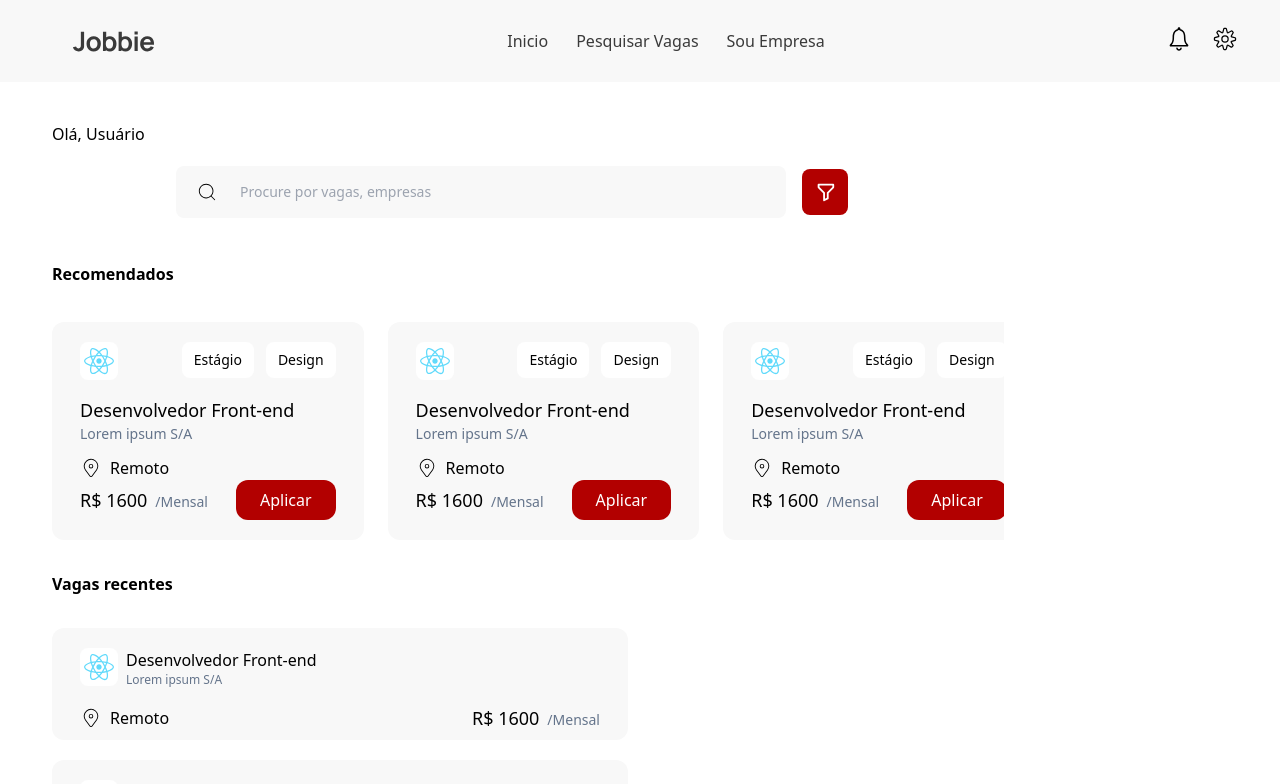
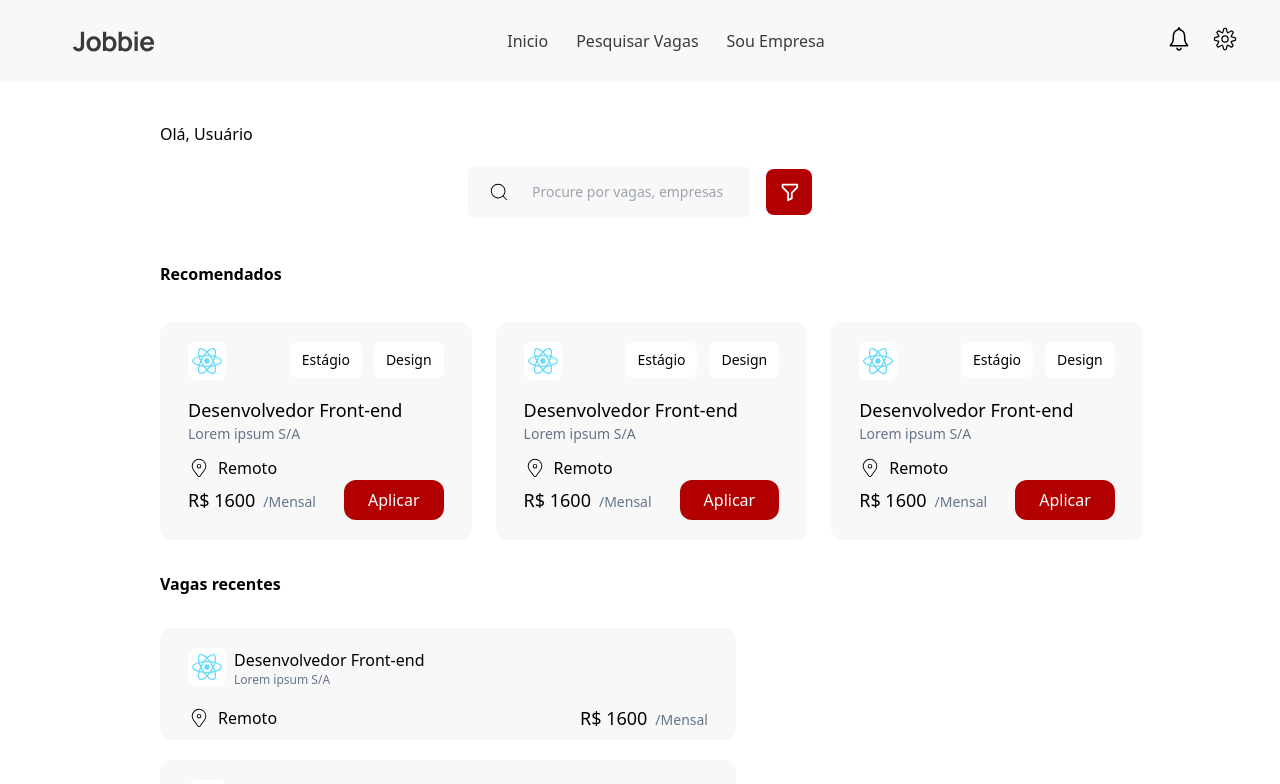
Before and after one commit to jobbie-project/jobbie-app, a Next.js app: page /home-page in a window 1280 px wide. Shown: the top 784 px of the page. Built offline with nearby package versions, Linux system fonts and the light colour scheme.

Commit message:
edit homepage

```diff
--- a/src/pages/home-page.tsx
+++ b/src/pages/home-page.tsx
@@ -32,7 +32,8 @@ export default function Home() {
   return (
     <>
       <Header />
-      <div className="max-w-5xl p-5">
+      <div className="max-w-full items-center p-5 flex flex-col min-h-screen">
+        <div className="max-w-5xl flex flex-col">
           <p className="my-5 px-8 font-normal">Olá, {username}</p>
           <SearchBar />
           <p className="mt-5 py-6 px-8 font-semibold">Recomendados</p>
@@ -58,6 +59,7 @@ export default function Home() {
               ))}
           </div>
         </div>
+      </div>
     </>
   );
 }
--- a/src/pages/login.tsx
+++ b/src/pages/login.tsx
@@ -64,9 +64,9 @@ export default function Login() {
                           href="#"
                           className="cursor-pointer tracking-tighter text-black"
                         >
-                          <a className="text-black font-semibold ">
+                          <span className="text-black font-semibold ">
                             Esqueceu sua senha?
-                          </a>
+                          </span>
                         </a>
                       </label>
                     </div>{" "}
```
Lines whose indentation alone changed are shown as unchanged.
